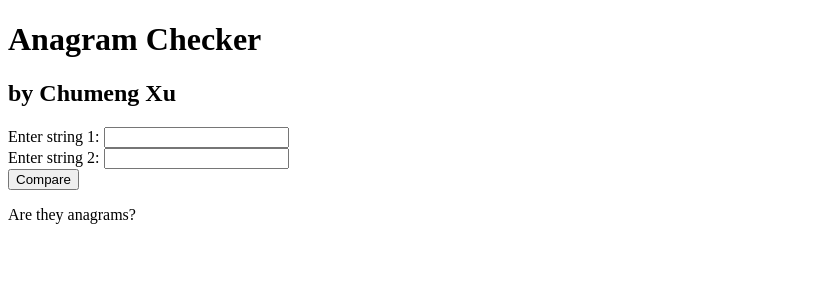
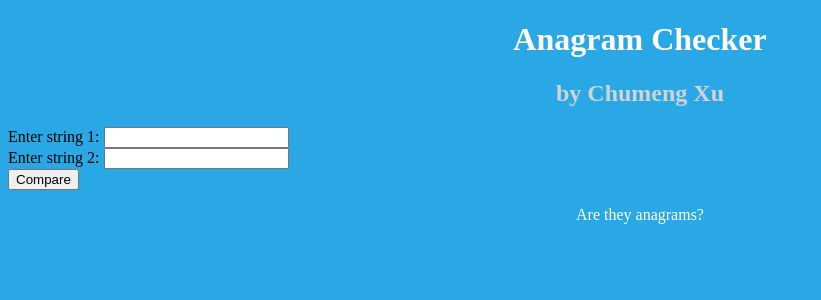
Before and after one commit to AltmerX/anagram-checker, a Flask app: page / in a window 1280 px wide. Shown: the top 300 px of the page, without its empty margins (0-821 px from the left). Run offline with Flask 2, Linux system fonts and the light colour scheme.

Commit message:
Update index.html

```diff
--- a/templates/index.html
+++ b/templates/index.html
@@ -2,9 +2,7 @@
 <html>
 <head>
     <title>Anagram Checker</title>
-    <style>
-        <link rel="stylesheet" href="style.css" type="text/css" />
-    </style>
+    <link rel="stylesheet" href="style.css" type="text/css">
 </head>
 <body>
  <h1>Anagram Checker</h1>
```
